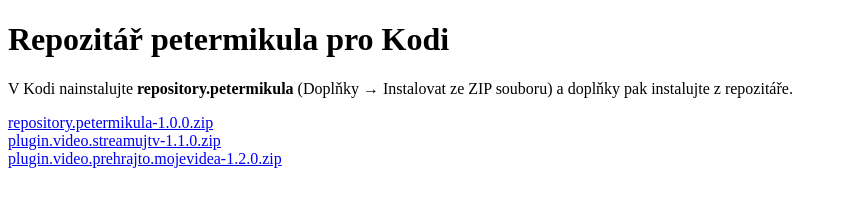
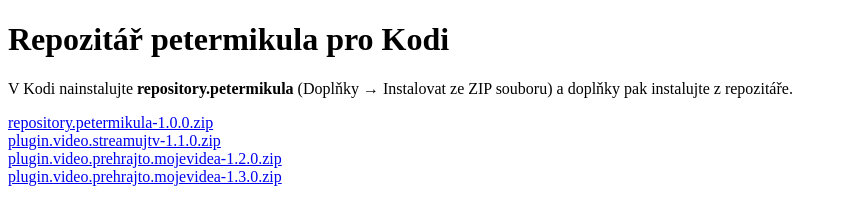
Before and after one commit to petermikula-glitch/streamujtv, a plain HTML site: page docs/index.html in a window 1280 px wide. Shown: the whole page, without its empty margins (0-847 px from the left). Drawn offline with Linux system fonts and the light colour scheme.

Commit message:
Add link for plugin.video.prehrajto.mojevidea v1.3.0

```diff
--- a/docs/index.html
+++ b/docs/index.html
@@ -6,4 +6,5 @@
 <a href="repository.petermikula-1.0.0.zip">repository.petermikula-1.0.0.zip</a><br>
 <a href="plugin.video.streamujtv-1.1.0.zip">plugin.video.streamujtv-1.1.0.zip</a><br>
 <a href="plugin.video.prehrajto.mojevidea-1.2.0.zip">plugin.video.prehrajto.mojevidea-1.2.0.zip</a><br>
+<a href="plugin.video.prehrajto.mojevidea-1.3.0.zip">plugin.video.prehrajto.mojevidea-1.3.0.zip</a><br>
 </body></html>
```
